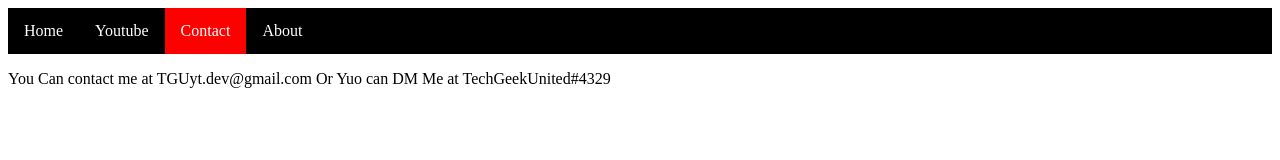
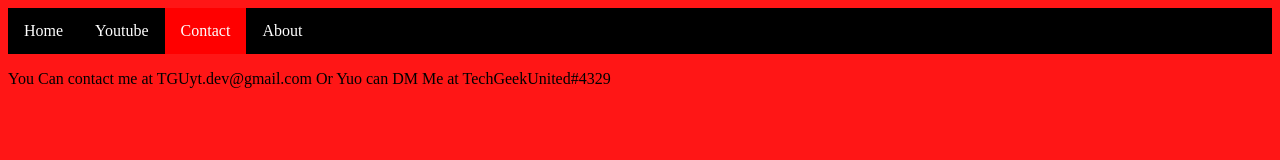
Before and after one commit to TechGeekUnited/TechGeekUnited.github.io, a plain HTML site: page contact.html in a window 1280 px wide. Drawn offline with Linux system fonts and the light colour scheme.

Commit message:
Update contact.html

```diff
--- a/contact.html
+++ b/contact.html
@@ -2,6 +2,11 @@
 <html>
     <title>Contact</title>
 <head>
+      <style>
+   body {
+  background-image: url('red.png');
+    }
+</style>
 <style>
 ul {
   list-style-type: none;
```
